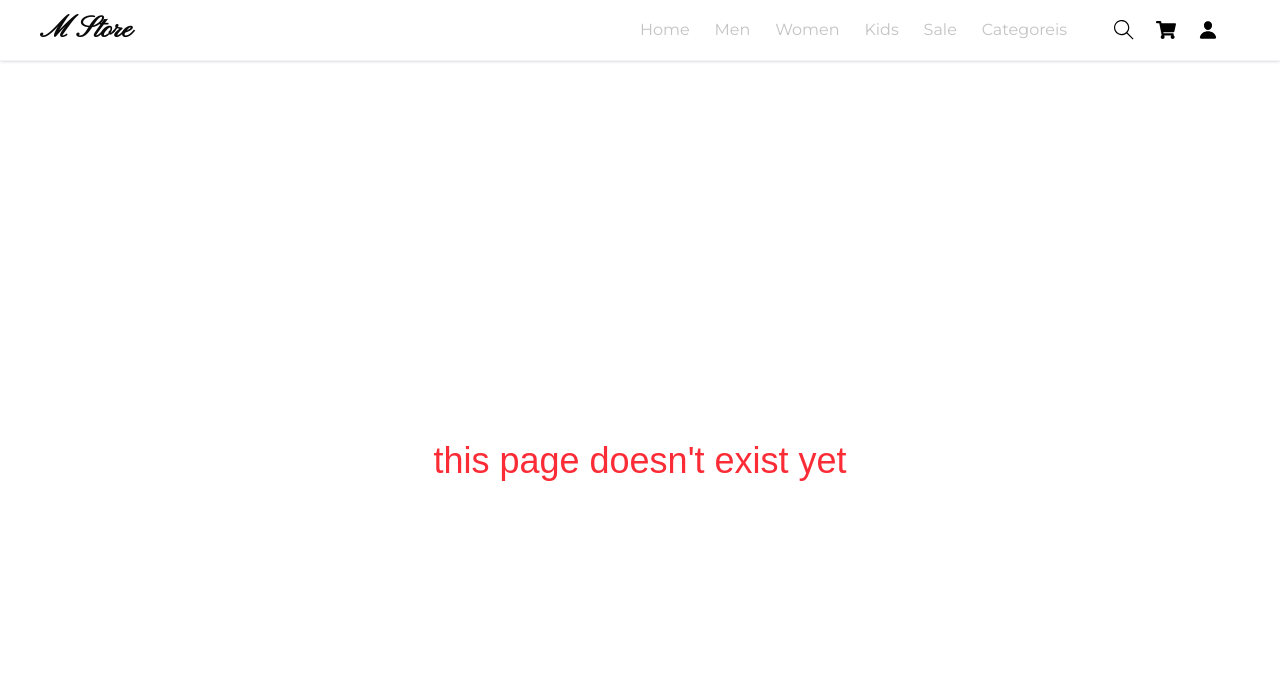
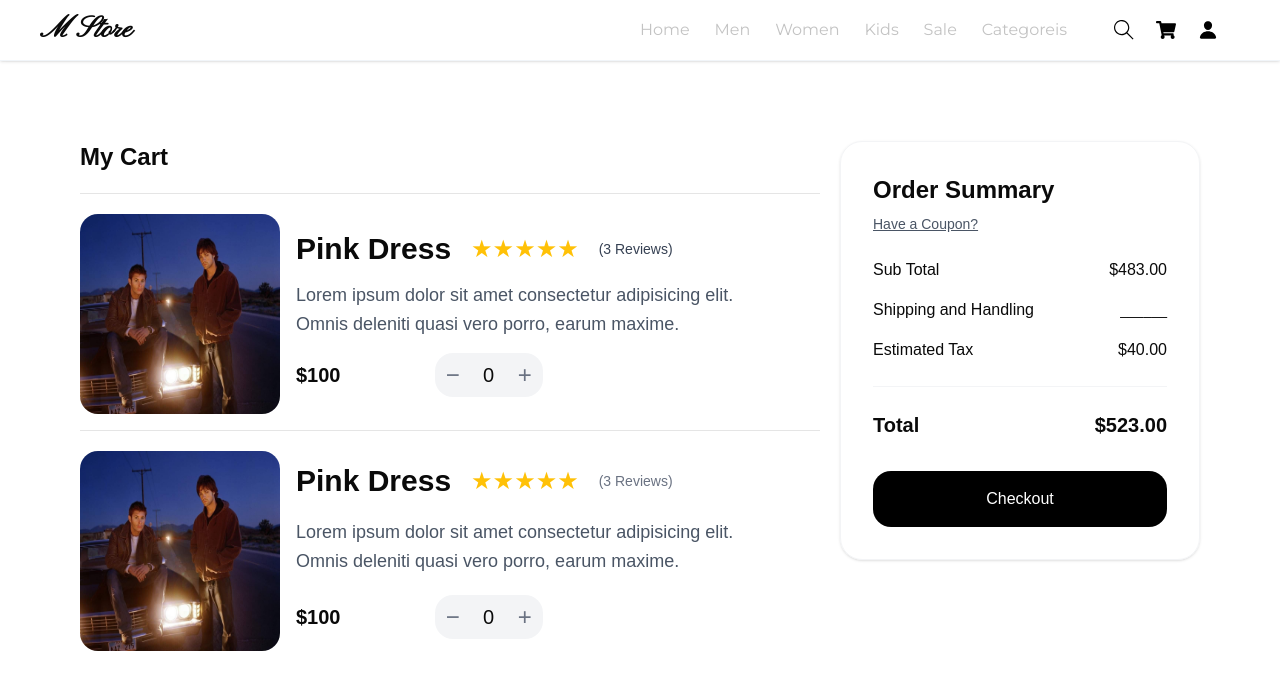
Before and after one commit to DuhaAnter/Mstore-frontend, a React (Vite) app: page /cart in a window 1280 px wide. Shown: the top 690 px of the page. Built offline with nearby package versions, Linux system fonts and the light colour scheme.

Commit message:
static cart

```diff
--- a/src/App.jsx
+++ b/src/App.jsx
@@ -20,6 +20,7 @@
 import Profile from "./pages/Profile";
 import Products from "./products/pages/Products";
 import ProductDetails from "./products/pages/ProductDetails";
+import Cart from "./user/pages/Cart";
 
 
 function App() {
@@ -34,6 +35,7 @@
           <Route path="/forgetpass" element={<Forgetpass />} />
           <Route path="/products" element={<Products/>}/>
           <Route path="/product-details/:id" element={<ProductDetails/>}/>
+          <Route path="/cart" element={<Cart/>}/>
 
           <Route element={<ProtectedRoutes/>}>
               <Route path='/profile' element={<Profile/>}/>
--- a/src/Components/Header.jsx
+++ b/src/Components/Header.jsx
@@ -36,7 +36,7 @@
             <Link to="/p7">
               <TfiSearch />
             </Link>
-            <Link to="/p8">
+            <Link to="/cart">
               <FaShoppingCart />
             </Link>
             <Link to="/profile">
--- /dev/null
+++ b/src/Components/MainLayout.jsx
@@ -0,0 +1,3 @@
+export default function MainLayout({ children }) {
+  return <div className="p-4 md:p-10 max-w-7xl mx-auto">{children}</div>;
+}
--- /dev/null
+++ b/src/user/components/OrderSummary.jsx
@@ -0,0 +1,44 @@
+export default function OrderSummary() {
+  return (
+    <div className="max-w-md mx-auto p-6 border border-gray-100 shadow-sm rounded-3xl sm:p-8">
+      {/* Header */}
+      <h1 className="font-semibold text-2xl mb-2">Order Summary</h1>
+
+      {/* Coupon Button */}
+      <button
+        className="cursor-pointer text-sm text-gray-600 underline hover:text-black transition mb-6 block"
+      >
+        Have a Coupon?
+      </button>
+
+      {/* Pricing Rows */}
+      <div className="space-y-4 border-b border-gray-100 pb-6 mb-6">
+        <div className="flex justify-between items-center">
+          <p className="font-medium ">Sub Total</p>
+          <p className=" font-medium">$483.00</p>
+        </div>
+
+        <div className="flex justify-between items-center">
+          <p className="">Shipping and Handling</p>
+          <p className=" text-sm"> ______ </p>
+        </div>
+
+        <div className="flex justify-between items-center">
+          <p className="">Estimated Tax</p>
+          <p className="">$40.00</p>
+        </div>
+      </div>
+
+      {/* Grand Total */}
+      <div className="flex justify-between items-center mb-8">
+        <p className="font-bold text-xl ">Total</p>
+        <p className="font-bold text-xl ">$523.00</p>
+      </div>
+
+      {/* Checkout Button */}
+      <button className="w-full text-white bg-black py-4 px-6 rounded-2xl font-medium cursor-pointer hover:bg-gray-900 transition-all active:scale-[0.99]">
+        Checkout
+      </button>
+    </div>
+  );
+}
--- /dev/null
+++ b/src/user/pages/Cart.jsx
@@ -0,0 +1,99 @@
+import { useState } from "react";
+import OrderSummary from "../components/OrderSummary";
+import MainLayout from "@/Components/MainLayout";
+
+export default function Cart() {
+  const [count, setCount] = useState(0);
+
+  return (
+    <MainLayout>
+        <div className="grid grid-cols-1 md:grid-cols-3 gap-5 p-0.5 md:p-10">
+      <div className="cart md:col-span-2">
+        <h1 className="font-bold text-2xl mb-5">My Cart</h1>
+        <hr />
+        {/*  */}
+        <div className="prd flex gap-2 md:gap-4 mt-5 border-b pb-4">
+          <div className="flex justify-center items-center">
+            <img
+              src="/public/imgs/photo_٢٠٢٦-٠٥-٠٧_٠٠-٥٨-٠٩.jpg"
+              className="rounded-2xl w-50 h-50"
+            />
+          </div>
+          <div className=" flex flex-col justify-evenly md:py-3 w-2/3 gap-2">
+            <div className="flex flex-col items-start md:flex-row md:gap-5 md:items-center">
+              <h1 className="font-semibold text-xl md:text-3xl">Pink Dress</h1>
+              <span className="text-xl md:text-2xl text-[#ffc107]">★★★★★</span>
+              <span className="text-sm text-gray-700">(3 Reviews)</span>
+            </div>
+            <p className="text-gray-600 md:leading-relaxed text-sm md:text-lg">
+          Lorem ipsum dolor sit amet consectetur adipisicing elit. Omnis deleniti quasi vero porro, earum maxime.
+            </p>
+            <div className="flex justify-between items-center md:w-1/2">
+              <p className="text-xl font-semibold">$100</p>
+              <div className="flex items-center bg-gray-100 rounded-2xl px-3 py-1 md:py-2">
+                <button
+                  onClick={() => setCount(Math.max(1, count - 1))}
+                  className="cursor-pointer text-2xl text-gray-500 hover:text-gray-700 w-3 h-3 flex items-center justify-center transition"
+                >
+                  −
+                </button>
+                <span className="mx-6 text-xl font-medium w-3 text-center">
+                  {count}
+                </span>
+                <button
+                  onClick={() => setCount(count + 1)}
+                  className="cursor-pointer text-2xl text-gray-500 hover:text-gray-700 w-3 h-3 flex items-center justify-center transition"
+                >
+                  +
+                </button>
+              </div>
+            </div>
+          </div>
+        </div>
+        <div className="prd flex gap-2 md:gap-4 mt-5">
+          <div className="flex justify-center items-center">
+            <img
+              src="/public/imgs/photo_٢٠٢٦-٠٥-٠٧_٠٠-٥٨-٠٩.jpg"
+              className="rounded-2xl w-50 h-50"
+            />
+          </div>
+          <div className=" flex flex-col justify-between md:py-3 w-2/3 gap-2">
+            <div className="flex flex-col items-start md:flex-row md:gap-5 md:items-center">
+              <h1 className="font-semibold text-xl md:text-3xl">Pink Dress</h1>
+              <span className="text-2xl text-[#ffc107]">★★★★★</span>
+              <span className="text-sm text-gray-500">(3 Reviews)</span>
+            </div>
+            <p className="text-gray-600 md:leading-relaxed text-sm md:text-lg">
+          Lorem ipsum dolor sit amet consectetur adipisicing elit. Omnis deleniti quasi vero porro, earum maxime.
+            </p>
+            <div className="flex justify-between items-center md:w-1/2">
+              <p className="text-xl font-semibold">$100</p>
+              <div className="flex items-center bg-gray-100 rounded-2xl px-3 py-1 md:py-2">
+                <button
+                  onClick={() => setCount(Math.max(1, count - 1))}
+                  className="cursor-pointer text-2xl text-gray-500 hover:text-gray-700 w-3 h-3 flex items-center justify-center transition"
+                >
+                  −
+                </button>
+                <span className="mx-6 text-xl font-medium w-3 text-center">
+                  {count}
+                </span>
+                <button
+                  onClick={() => setCount(count + 1)}
+                  className="cursor-pointer text-2xl text-gray-500 hover:text-gray-700 w-3 h-3 flex items-center justify-center transition"
+                >
+                  +
+                </button>
+              </div>
+            </div>
+          </div>
+        </div>
+      </div>
+      {/* Order Summary  */}
+      <div className="order">
+        <OrderSummary/>
+      </div>
+    </div>
+    </MainLayout>
+  );
+}
```
